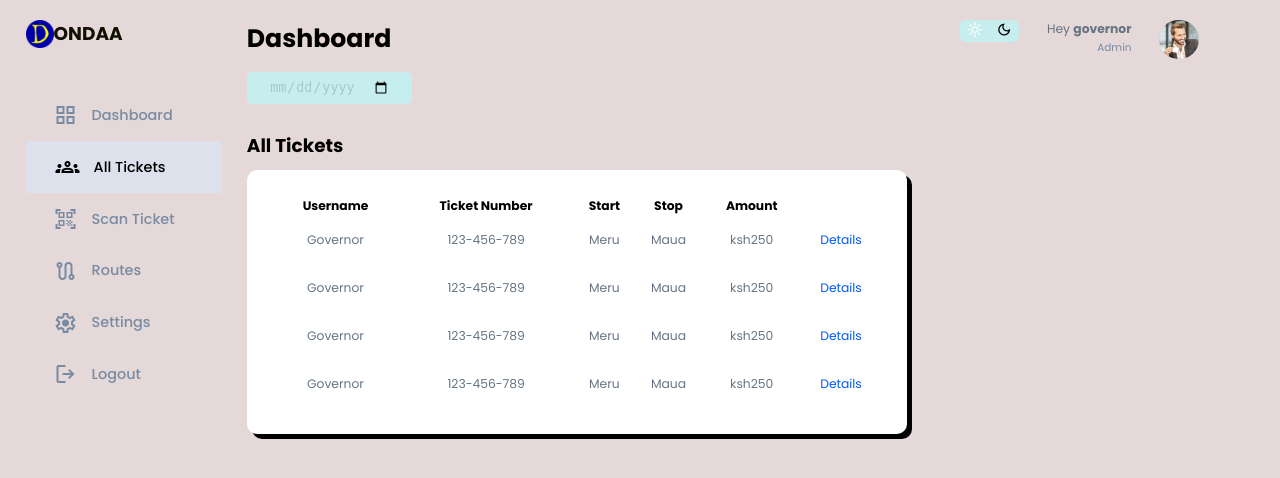
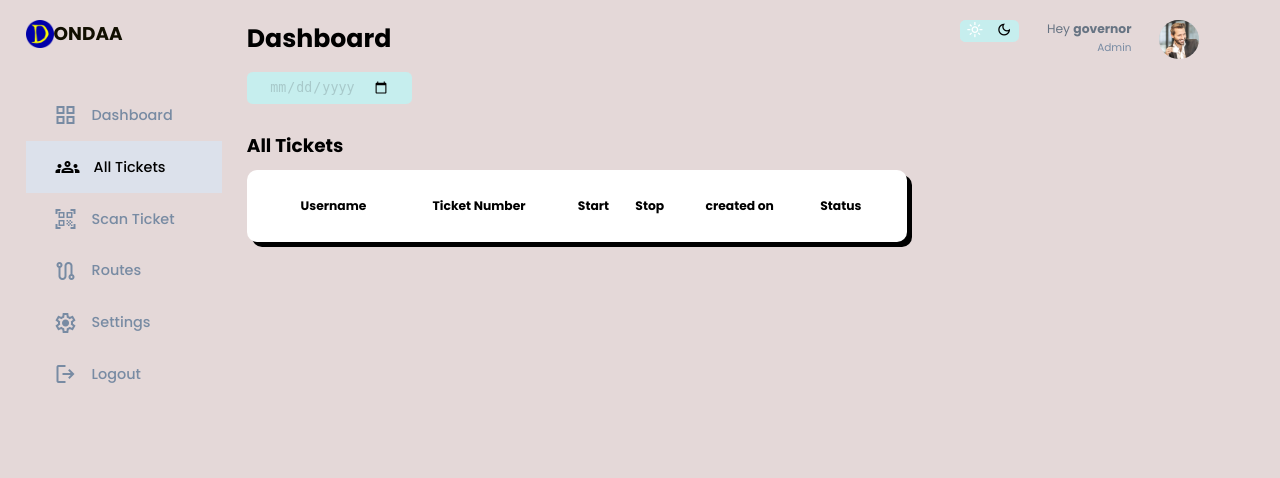
Before and after one commit to Gover912G/Public-Transport-Ticketing-System, a Django app: a page that uses Templates/dash/master.html in a window 1280 px wide. Shown: the top 478 px of the page. Run offline with Django 5.2, Linux system fonts and the light colour scheme; a user stored in the database is signed in; lists and menus that the app fills with data are empty; some libraries are stand-ins or nearby versions.

Commit message:
all tickets page working

```diff
--- a/Templates/dash/Tickets.html
+++ b/Templates/dash/Tickets.html
@@ -3,9 +3,7 @@
 {% block head %}
 <title>{% block title %}Tickets{% endblock %}</title>
 
-
-{% endblock %}
-{% block content %}
+{% endblock %} {% block content %}
 
 <div class="all-tickets">
   <h2>All Tickets</h2>
@@ -16,57 +14,67 @@
         <th>Ticket Number</th>
         <th>Start</th>
         <th>Stop</th>
-                <th>Amount</th>
+        <th>created on</th>
+        <th>Status</th>
         <th></th>
       </tr>
     </thead>
     <tbody>
-              {% for ticket in ticks %}
+      {% for ticket in tickets %}
       <tr>
-                  <td>{{ request.user.username }}</td>
+        <td>{{ ticket.created_by }}</td>
         <td>{{ ticket.ticket_number }}</td>
-                  <td>{{tickets.start_point}}</td>
-                  <td>Maua</td>
-                  <td>ksh250</td>
-                  <td class="primary"><a href="#">Details</a></td>
+        <td>{{ticket.start_point}}</td>
+        <td>{{ticket.stop_point}}</td>
+        <td>{{ticket.date_created}}</td>
+        {% if ticket.ticket_status == 'Active' %}
+        <td>
+          <span
+            style="
+              background-color: rgb(164, 247, 164);
+              padding: 5px;
+              color: #fff;
+              border-radius: 5px;
+            "
+            >Active</span
+          >
+        </td>
+        {% elif ticket.ticket_status == 'Pending' %}
+        <td>
+          <span
+            class="badge bg-warning"
+            style="
+              background-color: #dbca12;
+              padding: 5px;
+              color: #fff;
+              border-radius: 5px;
+            "
+            >Pending</span
+          >
+        </td>
+        {% elif ticket.ticket_status == 'Completed' %}
+        <td>
+          <span
+            class="badge bg-primary"
+            style="
+              background-color: #5a88d1;
+              padding: 5px;
+              color: #fff;
+              border-radius: 5px;
+            "
+            >Completed</span
+          >
+        </td>
+        {% endif %}
+        <td class="primary">
+          <a href="{% url 'tickets:ticket_details' ticket.pk %}">Details</a>
+        </td>
       </tr>
       {% endfor %}
-              <tr>
-                <td>Governor</td>
-                <td>123-456-789</td>
-                <td>Meru</td>
-                <td>Maua</td>
-                <td>ksh250</td>
-                <td class="primary"><a href="#">Details</a></td>
-              </tr>
-              <tr>
-                <td>Governor</td>
-                <td>123-456-789</td>
-                <td>Meru</td>
-                <td>Maua</td>
-                <td>ksh250</td>
-                <td class="primary"><a href="#">Details</a></td>
-              </tr>
-              <tr>
-                <td>Governor</td>
-                <td>123-456-789</td>
-                <td>Meru</td>
-                <td>Maua</td>
-                <td>ksh250</td>
-                <td class="primary"><a href="#">Details</a></td>
-              </tr>
-              <tr>
-                <td>Governor</td>
-                <td>123-456-789</td>
-                <td>Meru</td>
-                <td>Maua</td>
-                <td>ksh250</td>
-                <td class="primary"><a href="#">Details</a></td>
-              </tr>
     </tbody>
   </table>
   <!-- <a href="#">Show all</a> -->
 
-
   <!-- END OF MAIN -->
   {% endblock %}
+</div>
--- a/Templates/dash/master.html
+++ b/Templates/dash/master.html
@@ -7,6 +7,9 @@
     <title>{% block title %}Dashboard{% endblock %}</title>
     <!-- css -->
     <link rel="stylesheet" href="{% static 'css/dash.css' %}" />
+
+
+
 
     <!-- material icons link -->
     <link
--- a/Templates/main/Ticket_booking.html
+++ b/Templates/main/Ticket_booking.html
@@ -13,7 +13,7 @@
     <section class="ticket">
       <h1>Ticket Booking</h1>
         <!-- <form class="row g-3" method="post" action="{% url 'tickets:book_ticket' %}"> -->
-      <form class="row g-3">
+      <form class="row g-3" method="post">
 
         {% csrf_token %}
         <div class="col-12">
--- a/Tickets/urls.py
+++ b/Tickets/urls.py
@@ -4,14 +4,13 @@ from . import views
 
 app_name = 'tickets'
 urlpatterns = [
-    path('mytickets/<int:pk>/', views.ticket_details, name='mytickets'),
+    path('mytickets/<int:pk>/', views.ticket_details, name='ticket_details'),
     path('book_ticket/', views.book_ticket, name='book_ticket'),
-    # path('book_ticket/', views.book_ticket, name='book_ticket'),
     path('mytickets/', views.my_tickets, name='mytickets'),
     path('update_ticket/<int:pk>/', views.update_ticket, name='update_ticket'),
     path('All_tickets/', views.All_tickets, name='All_tickets'),
-    path('Booked_tickets/', views.All_tickets, name='Booked_tickets'),
-    path('Accept_ticket/<int:pk>/', views.All_tickets, name='Accept_ticket'),
+    path('Booked_tickets/', views.Booked_tickets, name='Booked_tickets'),
+    path('Accept_ticket/<int:pk>/', views.Accept_ticket, name='Accept_ticket'),
     path('Close_ticket/<int:pk>/', views.Close_ticket, name='Close_ticket'),
     path('workspace/', views.workspace, name='workspace'),
     path('All_closed_tickets', views.All_closed_tickets, name='All_closed_tickets'),
--- a/static/css/dash.css
+++ b/static/css/dash.css
@@ -316,6 +316,7 @@ main .all-tickets table{
     box-shadow: 5px 5px;
 
 }
+
 main table tbody td{
     height: 2.8rem;
     border-radius: 1px solid var(--primary-color);
```
Also changed, not shown: Templates/main/all_tickets.html (added, +48 -0 lines), Templates/main/base.html (+20 -1 lines), Templates/main/mytickets.html (deleted, +0 -87 lines), Templates/main/tickets_details.html (added, +110 -0 lines), Tickets/views.py (+24 -16 lines), db.sqlite3. Lines whose indentation alone changed are shown as unchanged.
